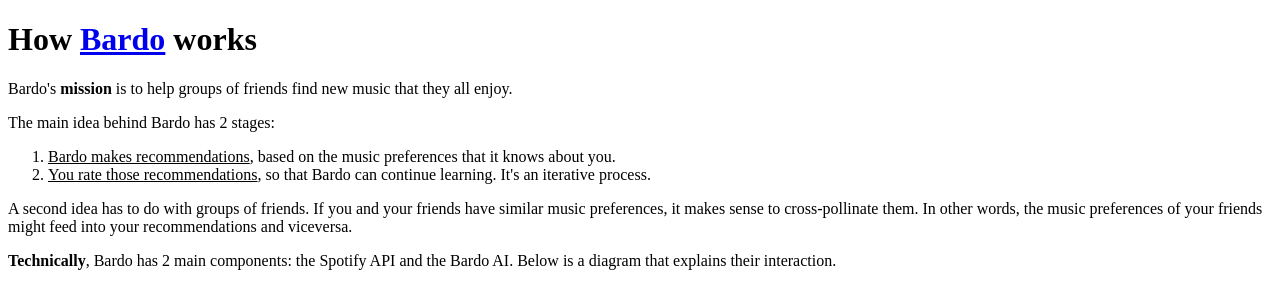
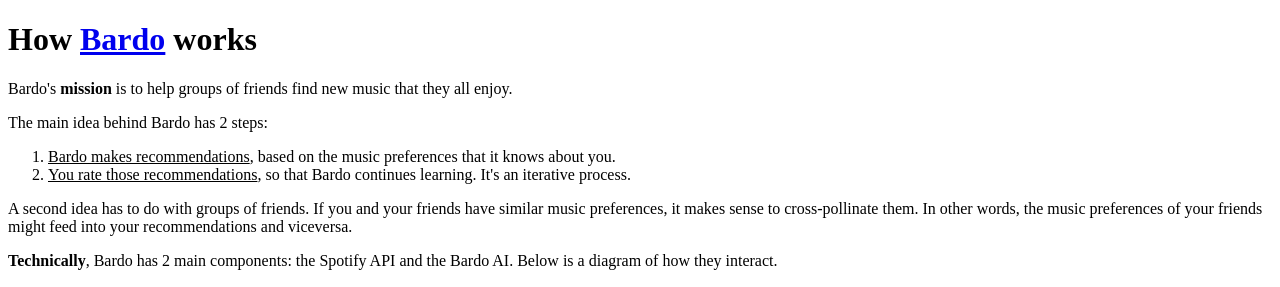
Before and after one commit to lgaleana/bardo, a Flask app: page /how-it-works in a window 1280 px wide. Shown: the top 287 px of the page. Run offline with Flask 2, Linux system fonts and the light colour scheme; parts of the project's set-up code (start-up, migrations or seed data) failed here and were passed over.

Commit message:
Made changes to text

```diff
--- a/bardo/templates/how-it-works.html
+++ b/bardo/templates/how-it-works.html
@@ -8,13 +8,13 @@
 <body>
   <h1>How <a href="{{url_for('main')}}">Bardo</a> works</h1>
   <p>Bardo's <b>mission</b> is to help groups of friends find new music that they all enjoy.</p>
-  <p>The main idea behind Bardo has 2 stages:</p>
+  <p>The main idea behind Bardo has 2 steps:</p>
   <ol>
     <li><u>Bardo makes recommendations</u>, based on the music preferences that it knows about you.</li>
-    <li><u>You rate those recommendations</u>, so that Bardo can continue learning. It's an iterative process.</li>
+    <li><u>You rate those recommendations</u>, so that Bardo continues learning. It's an iterative process.</li>
   </ol>
   <p>A second idea has to do with groups of friends. If you and your friends have similar music preferences, it makes sense to cross-pollinate them. In other words, the music preferences of your friends might feed into your recommendations and viceversa.</p>
-  <p><b>Technically</b>, Bardo has 2 main components: the Spotify API and the Bardo AI. Below is a diagram that explains their interaction.</p>
+  <p><b>Technically</b>, Bardo has 2 main components: the Spotify API and the Bardo AI. Below is a diagram of how they interact.</p>
   <p><img src="{{url_for('static', filename='bardo.png')}}"></p>
 </body>
 </html>
--- a/bardo/templates/playlist-selection.html
+++ b/bardo/templates/playlist-selection.html
@@ -18,7 +18,7 @@
     <h3>Listen as</h3>
     <p>
     {% for label, source in sources.items(): %}
-      <input type="radio" name="source" value="{{source}}" required {{'checked' if bardo_id == source}}> <label>{{label}}</label><br>
+      <input type="radio" name="source" value="{{source}}" required {{'checked' if bardo_id == source}}> <label>{{label}} {{'(No AI)' if source == 'random'}}</label><br>
     {% endfor %}
       <br>
       <i>Bardo will create a Playlist as if it was meant for them.</i>
@@ -28,7 +28,7 @@
       <div>
       Genres:<br>
       <input type="checkbox" name="genre" value="deep-house" checked required> <label>Deep house</label><br><br>
-      Similar to:<br>
+      Include similar to:<br>
       <input type="checkbox" name="history" value="pos" checked> <label>My liked tracks</label><br>
       <input type="checkbox" name="history" value="very_pos" checked> <label>My loved tracks</label><br>
       <br>
--- a/bardo/utils/production_utils.py
+++ b/bardo/utils/production_utils.py
@@ -125,7 +125,7 @@
     # Add seed tracks
     if not use_random and len(history_seed) > 0:
       seeds['tracks'] = [history_seed.pop(0)]
-      rlimit = 20
+      rlimit = 10
     else:
       seeds['tracks'] = []
       rlimit = 100
```
